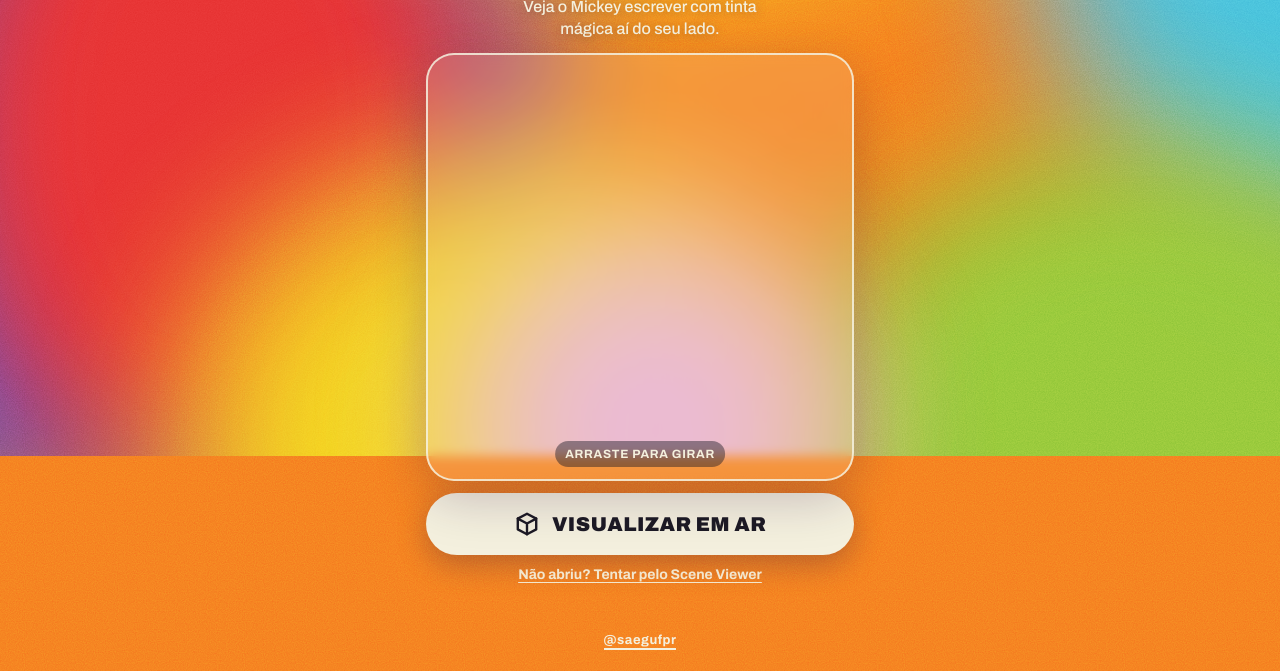
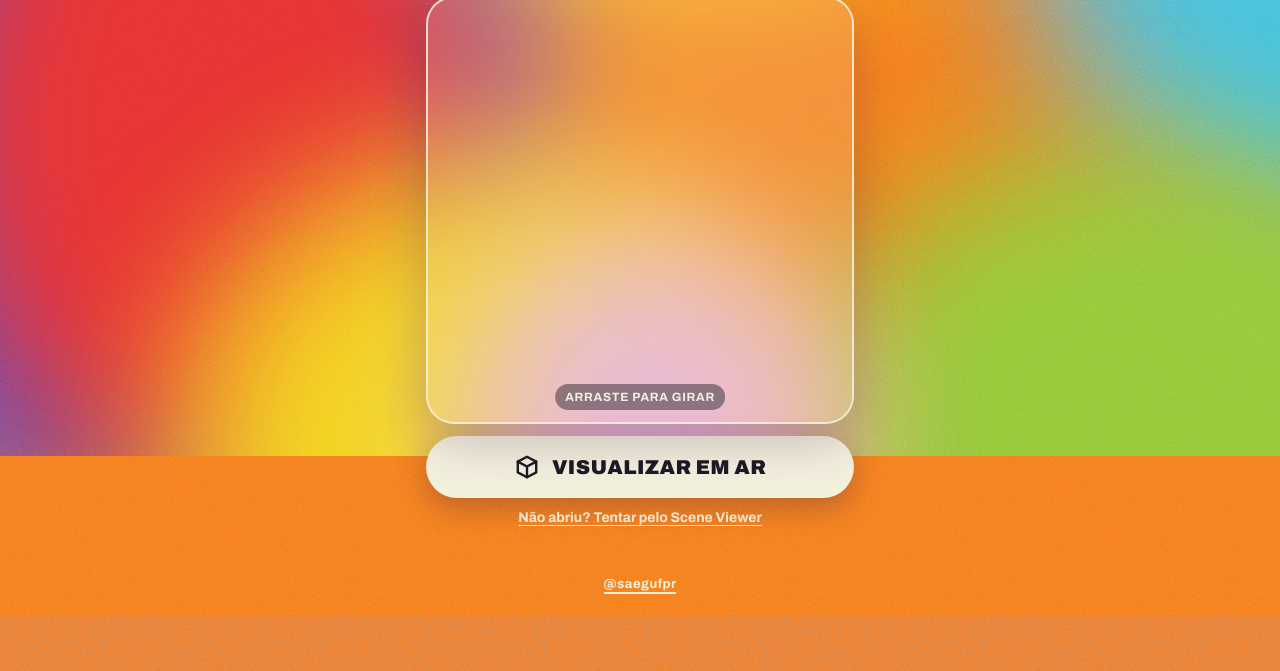
Before and after one commit to BernardoHille/TesteRASAEG, a plain HTML site: page index.html in a window 1280 px wide. Shown: the part 344-1015 px from the top of the page. After the commit the page ends 959 px from the top, so only its background shows below. Drawn offline with Linux system fonts and the light colour scheme; some packages are replaced by stand-ins of ours; a script that the page names is missing.

Commit message:
Remove o subtítulo da página
Co-Authored-By: Claude Opus 5.5 <noreply@anthropic.com>

```diff
--- a/index.html
+++ b/index.html
@@ -131,7 +131,6 @@
         <img class="logo" src="saeg_logo.png" alt="SAEG 2026">
 
         <h1>O pincel mágico<br>no seu espaço</h1>
-        <p class="sub">Veja o Mickey escrever com tinta mágica aí do seu lado.</p>
 
         <div class="stage">
             <model-viewer
```
